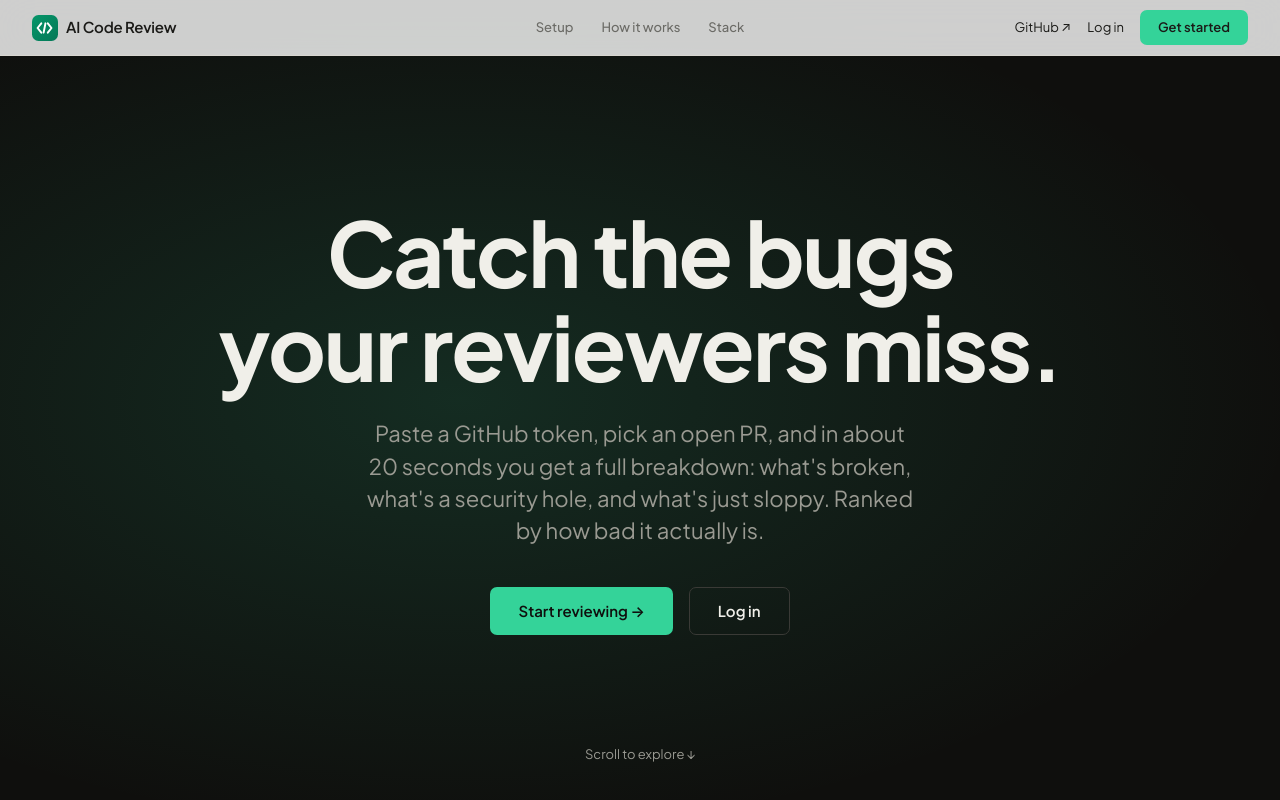
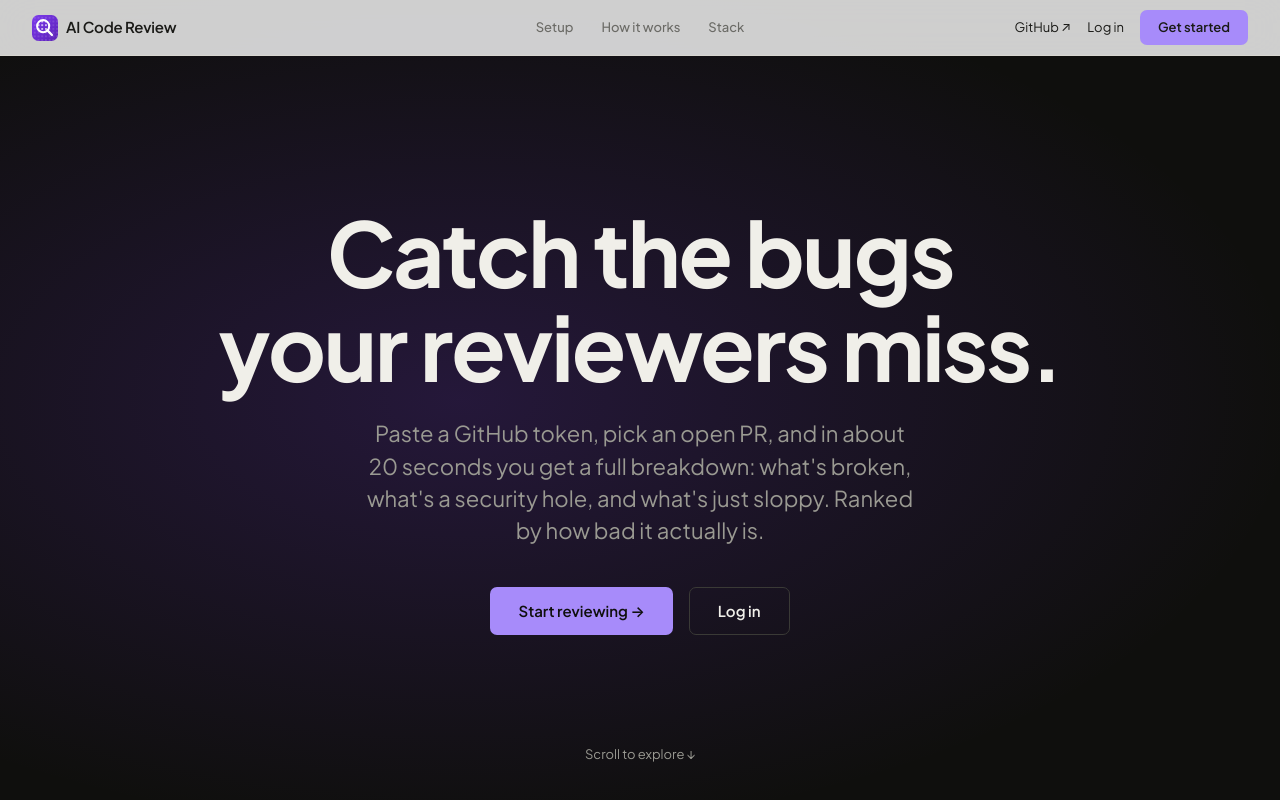
Before and after one commit to ApparentlyTejas/ai-code-review-assistant, a React (Vite) app in the folder frontend/: page / in a window 1280 px wide. Shown: the top 800 px of the page. Built offline with nearby package versions, Linux system fonts and the light colour scheme.

Commit message:
frontend changes

```diff
--- a/frontend/src/components/Logo.tsx
+++ b/frontend/src/components/Logo.tsx
@@ -1,23 +1,36 @@
 import { useId } from "react";
 
 export function Logo({ size = 28 }: { size?: number }) {
-  const gradientId = useId();
+  const gId = useId();
+  const pId = useId();
 
   return (
     <svg width={size} height={size} viewBox="0 0 28 28" fill="none" aria-hidden="true">
       <defs>
-        <linearGradient id={gradientId} x1="0" y1="0" x2="28" y2="28" gradientUnits="userSpaceOnUse">
-          <stop offset="0%" stopColor="#059669" />
-          <stop offset="100%" stopColor="#047857" />
+        <linearGradient id={gId} x1="0" y1="0" x2="28" y2="28" gradientUnits="userSpaceOnUse">
+          <stop offset="0%" stopColor="#7c3aed" />
+          <stop offset="100%" stopColor="#5b21b6" />
         </linearGradient>
+        {/* Dot grid pattern — same coords used for both dim background and bright lens fill */}
+        <pattern id={pId} x="1" y="1" width="4" height="4" patternUnits="userSpaceOnUse">
+          <circle cx="2" cy="2" r="0.9" fill="white" />
+        </pattern>
       </defs>
-      <rect width="28" height="28" rx="7" fill={`url(#${gradientId})`} />
-      {/* < bracket */}
-      <path d="M10 9L6 14L10 19" stroke="white" strokeWidth="2.1" strokeLinecap="round" strokeLinejoin="round" />
-      {/* / slash */}
-      <path d="M14.5 9L12.5 19" stroke="white" strokeWidth="2.1" strokeLinecap="round" />
-      {/* > bracket */}
-      <path d="M17 9L21 14L17 19" stroke="white" strokeWidth="2.1" strokeLinecap="round" strokeLinejoin="round" />
+
+      {/* Background */}
+      <rect width="28" height="28" rx="7" fill={`url(#${gId})`} />
+
+      {/* Faint dot grid across entire icon */}
+      <rect width="28" height="28" rx="7" fill={`url(#${pId})`} opacity="0.18" />
+
+      {/* Bright dot grid revealed inside the lens — same pattern, perfectly aligned */}
+      <circle cx="12" cy="12" r="6.5" fill={`url(#${pId})`} opacity="0.92" />
+
+      {/* Lens ring */}
+      <circle cx="12" cy="12" r="6.5" fill="none" stroke="white" strokeWidth="2.2" />
+
+      {/* Handle — attaches at the 45° point on the ring */}
+      <line x1="16.6" y1="16.6" x2="21.5" y2="21.5" stroke="white" strokeWidth="2.5" strokeLinecap="round" />
     </svg>
   );
 }
--- a/frontend/src/index.css
+++ b/frontend/src/index.css
@@ -9,8 +9,8 @@
   --border: #d8d6d0;
   --border-on-dark: #3a3a36;
   --code-bg: #f0eeeb;
-  --accent: #059669;
-  --accent-dark-bg: #34d399;
+  --accent: #7c3aed;
+  --accent-dark-bg: #a78bfa;
   --danger: #c0392b;
 
   --sans: "Plus Jakarta Sans", -apple-system, BlinkMacSystemFont, system-ui, "Segoe UI", Roboto,
@@ -163,7 +163,7 @@ input {
 input:focus {
   outline: none;
   border-color: var(--accent);
-  box-shadow: 0 0 0 4px rgba(5, 150, 105, 0.12);
+  box-shadow: 0 0 0 4px rgba(124, 58, 237, 0.12);
 }
 
 button {
@@ -180,7 +180,7 @@ button {
 }
 
 button:hover:not(:disabled) {
-  background: #047857;
+  background: #6d28d9;
   transform: translateY(-1px);
 }
 
@@ -641,7 +641,7 @@ pre {
 .hero-glow {
   position: absolute;
   inset: -20%;
-  background: radial-gradient(ellipse at 40% 50%, rgba(52, 211, 153, 0.15), transparent 55%);
+  background: radial-gradient(ellipse at 40% 50%, rgba(124, 58, 237, 0.2), transparent 55%);
   pointer-events: none;
 }
 
```
